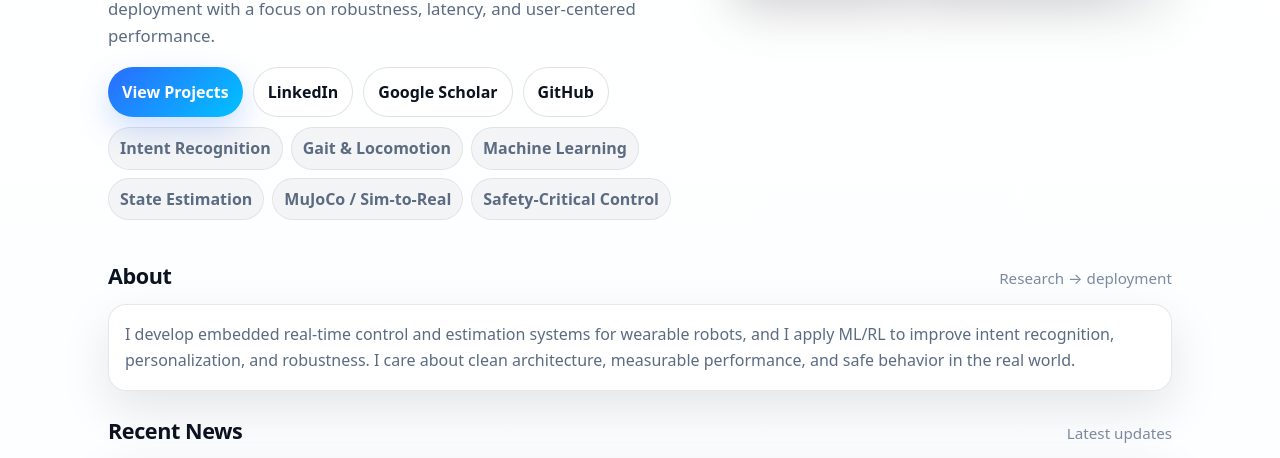
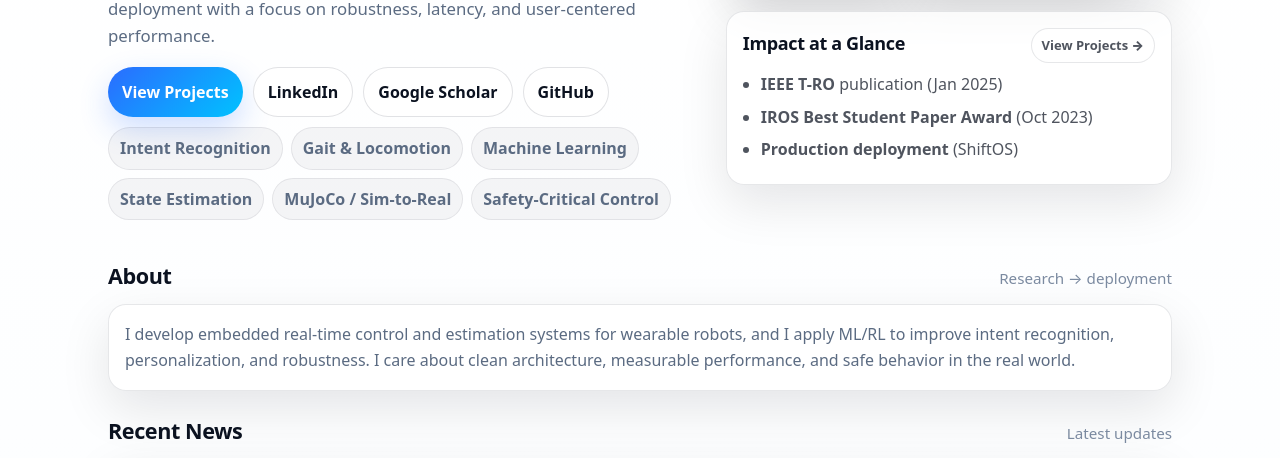
Before and after one commit to chengsh96/chengsh96.github.io, a plain HTML site: page index.html in a window 1280 px wide. Shown: the part 331-789 px from the top of the page. Drawn offline with Linux system fonts and the light colour scheme.

Commit message:
Added a impact at a Galance session

```diff
--- a/assets/site.css
+++ b/assets/site.css
@@ -783,3 +783,57 @@ h2{
 .newsHidden{
   display:none;
 }
+
+
+
+/* ===========================
+   HERO RIGHT COLUMN (Highlights + Impact)
+   =========================== */
+.heroRight{
+  display:flex;
+  flex-direction: column;
+  gap: 14px;
+}
+
+.impactCard h2{
+  margin: 0;
+  font-size: 18px;
+}
+
+.impactHead{
+  display:flex;
+  align-items: baseline;
+  justify-content: space-between;
+  gap: 12px;
+  margin-bottom: 8px;
+}
+
+.impactCTA{
+  font-weight: 900;
+  font-size: 13px;
+  color: rgba(11,18,32,0.72);
+  padding: 6px 10px;
+  border-radius: 999px;
+  background: rgba(255,255,255,0.75);
+  border: 1px solid rgba(15,23,42,0.10);
+  transition: transform 160ms ease, background 160ms ease;
+}
+
+.impactCTA:hover{
+  transform: translateY(-1px);
+  background: rgba(43,108,255,0.10);
+}
+
+.impactList{
+  margin: 0;
+  padding-left: 18px;
+  color: rgba(11,18,32,0.72);
+}
+
+.impactList li{
+  margin: 6px 0;
+}
+
+@media (max-width: 920px){
+  .heroRight{ gap: 12px; }
+}
--- a/index.html
+++ b/index.html
@@ -65,6 +65,7 @@
 <span class="pill">Safety-Critical Control</span>
 </div>
 </div>
+<div class="heroRight">
 <aside class="heroCard reveal">
 <h2>Highlights</h2>
 <p class="small">
@@ -81,6 +82,19 @@
 </a>
 </div>
 </aside>
+
+<div class="card impactCard reveal">
+  <div class="impactHead">
+    <h2>Impact at a Glance</h2>
+    <a class="impactCTA" href="projects/index.html">View Projects →</a>
+  </div>
+  <ul class="impactList">
+    <li><strong>IEEE T-RO</strong> publication (Jan 2025)</li>
+    <li><strong>IROS Best Student Paper Award</strong> (Oct 2023)</li>
+    <li><strong>Production deployment</strong> (ShiftOS)</li>
+  </ul>
+</div>
+</div>
 </div>
 </section>
 <section class="section reveal" id="about">
```
